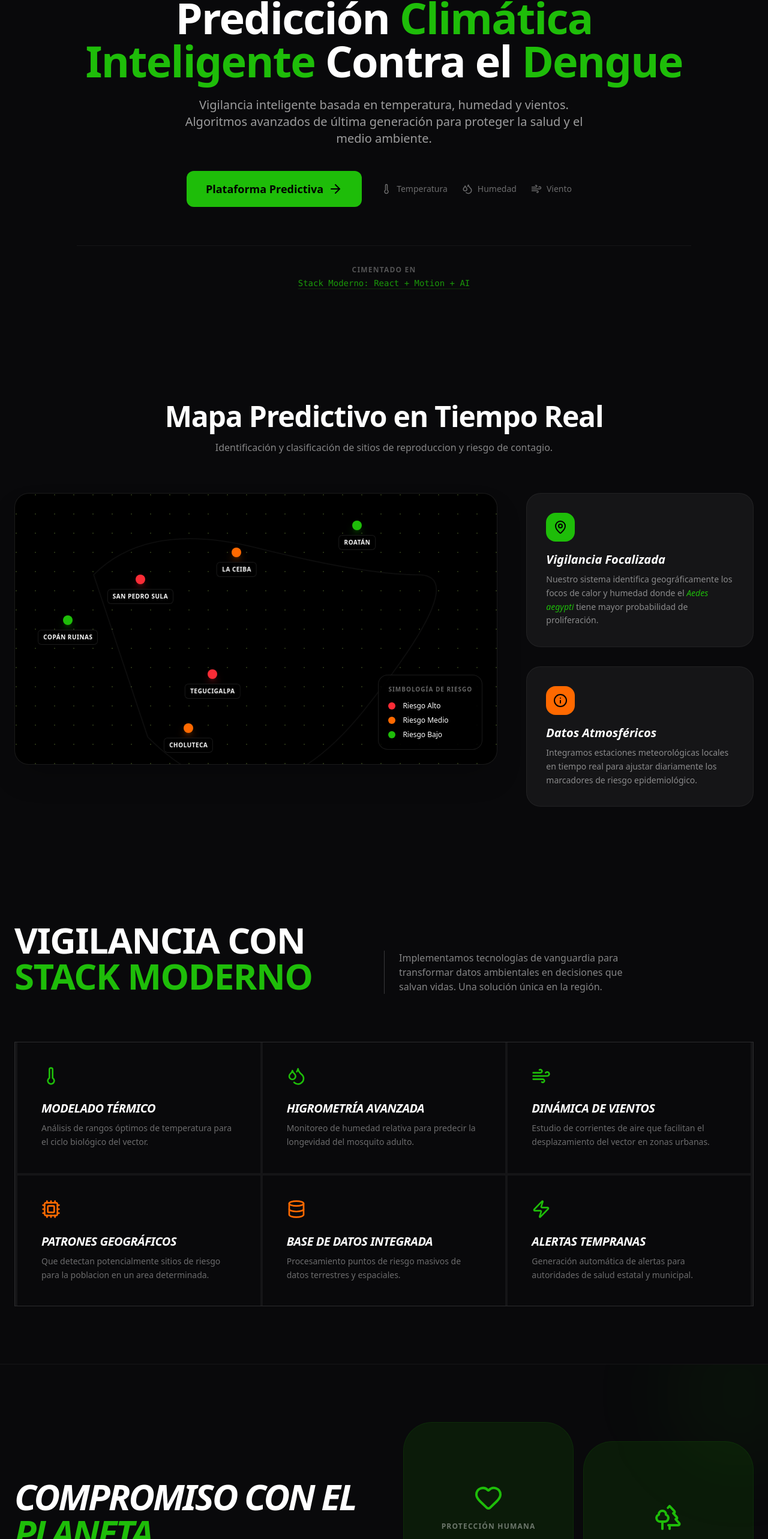
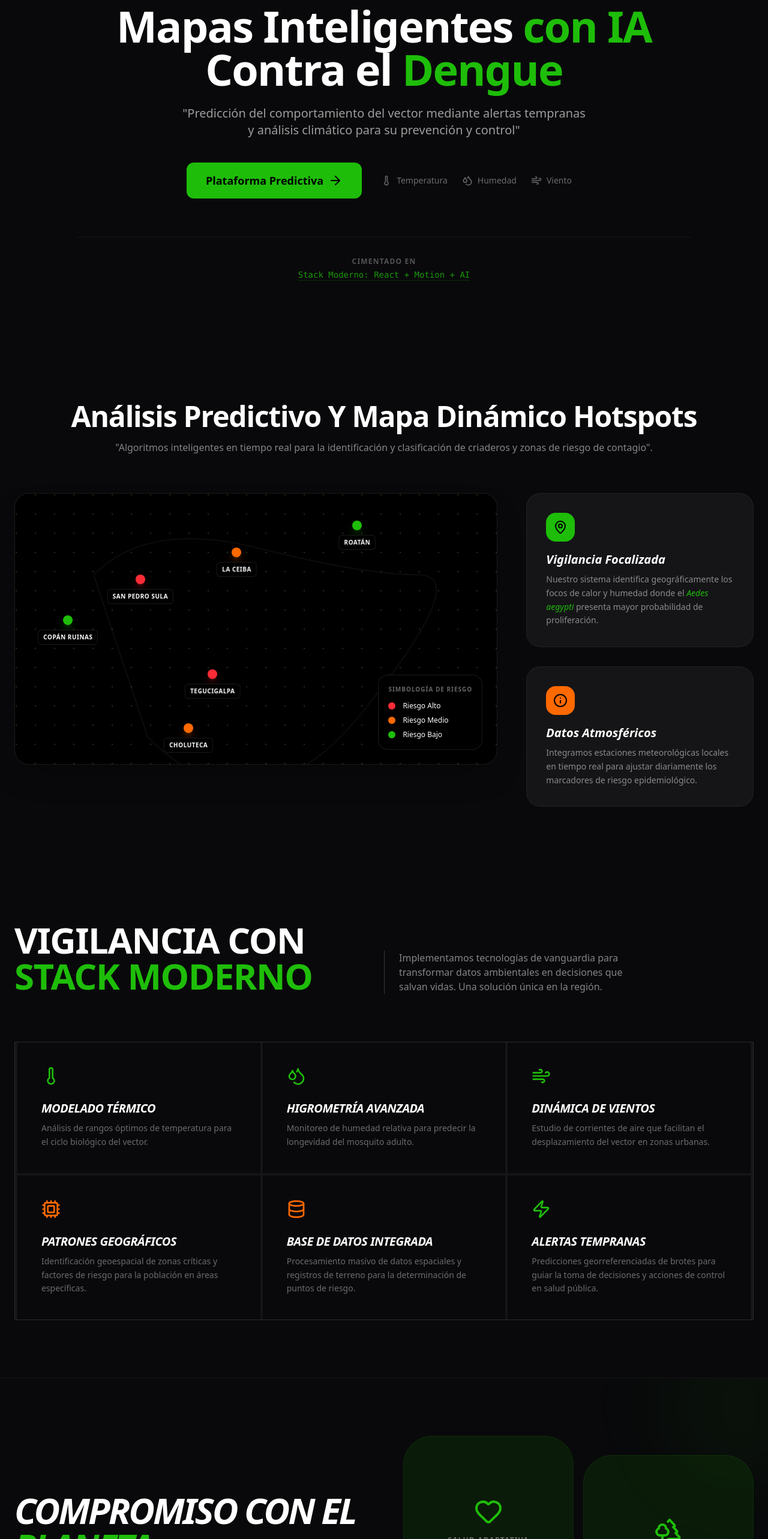
Before and after one commit to Jaguilar68/DenguemapHn-web, a React (Vite) app: page / in a window 1280 px wide. Shown: the part 226-2792 px from the top of the page at 60% size. Built offline with nearby package versions, Linux system fonts and the light colour scheme; no server answers.

Commit message:
mejorarU/I el SEO actualizacion de titulo y mejoras de contenido

```diff
--- a/src/components/Footer.tsx
+++ b/src/components/Footer.tsx
@@ -57,7 +57,9 @@ export default function Footer() {
 
         <div className="mt-20 pt-8 border-t border-white/5 flex flex-col md:flex-row justify-between items-center gap-6">
           <p className="text-[10px] font-medium tracking-widest text-white/20 uppercase" translate="no">
-            © 2026 DengueMap-Hn. todos los derechos reservados.
+            Desarrollado para la vigilancia epidemiológica en regiones endémicas. Primera fase implementada en Honduras.
+            <br />
+            © 2026 DengueMap-Hn. Todos los derechos reservados.
           </p>
           <div className="flex gap-8">
             <a href="#" className="text-[10px] font-medium tracking-widest text-white/20 hover:text-white transition-colors uppercase">Privacidad</a>
--- a/src/components/Hero.tsx
+++ b/src/components/Hero.tsx
@@ -21,10 +21,10 @@ export default function Hero() {
             Moderno Sistema de Vigilancia Epidemiológica
           </span>
           <h1 className="mb-6 text-5xl font-extrabold tracking-tight md:text-7xl lg:text-7xl">
-            Predicción <span className="text-tech-green">Climática Inteligente </span> Contra el <span className="text-tech-green">Dengue</span>
+            Mapas Inteligentes <span className="text-tech-green">con IA </span> Contra el <span className="text-tech-green">Dengue</span>
           </h1>
           <p className="mx-auto mb-10 max-w-2xl text-lg text-white/60 md:text-xl">
-            Vigilancia inteligente basada en temperatura, humedad y vientos. Algoritmos avanzados de última generación para proteger la salud y el medio ambiente.
+            "Predicción del comportamiento del vector mediante alertas tempranas y análisis climático para su prevención y control"
           </p>
         </motion.div>
 
--- a/src/components/PredictiveMap.tsx
+++ b/src/components/PredictiveMap.tsx
@@ -13,10 +13,9 @@ export default function PredictiveMap() {
     <section id="map" className="py-24 px-6 bg-deep-bg">
       <div className="mx-auto max-w-7xl">
         <div className="mb-16 text-center">
-          <h2 className="text-3xl font-bold tracking-tight md:text-5xl">Mapa Predictivo en Tiempo Real</h2>
-          <p className="mt-4 text-white/50">Identificación y clasificación de sitios de reproduccion y riesgo de contagio.</p>
+          <h2 className="text-3xl font-bold tracking-tight md:text-5xl">Análisis Predictivo Y Mapa Dinámico Hotspots</h2>
+          <p className="mt-4 text-white/50">"Algoritmos inteligentes en tiempo real para la identificación y clasificación de criaderos y zonas de riesgo de contagio".</p>
         </div>
-
         <div className="grid gap-12 lg:grid-cols-3">
           <div className="lg:col-span-2">
             <div className="relative aspect-video w-full overflow-hidden rounded-3xl border border-white/10 bg-black shadow-2xl">
@@ -77,7 +76,7 @@ export default function PredictiveMap() {
               </div>
               <h3 className="text-xl font-bold italic">Vigilancia Focalizada</h3>
               <p className="mt-2 text-sm leading-relaxed text-white/50">
-                Nuestro sistema identifica geográficamente los focos de calor y humedad donde el <em className="text-tech-green">Aedes aegypti</em> tiene mayor probabilidad de proliferación.
+                Nuestro sistema identifica geográficamente los focos de calor y humedad donde el <em className="text-tech-green">Aedes aegypti</em> presenta mayor probabilidad de proliferación.
               </p>
             </div>
 
--- a/src/components/SDGSection.tsx
+++ b/src/components/SDGSection.tsx
@@ -35,25 +35,25 @@ export default function SDGSection() {
               className="aspect-square flex flex-col justify-center items-center bg-tech-green/10 border border-tech-green/10 rounded-[3rem] p-8 text-center gap-4"
             >
               <Heart className="text-tech-green" size={48} />
-              <p className="text-xs font-bold uppercase text-white/40 tracking-widest">Protección Humana</p>
+              <p className="text-xs font-bold uppercase text-white/40 tracking-widest">SALUD ADAPTATIVA</p>
             </motion.div>
             <motion.div
               whileHover={{ y: -10 }}
               className="aspect-square translate-y-8 flex flex-col justify-center items-center bg-tech-green/10 border border-tech-green/10 rounded-[3rem] p-8 text-center gap-4"
             >
               <Trees className="text-tech-green" size={48} />
-              <p className="text-xs font-bold uppercase text-white/40 tracking-widest">Eco-Vigilancia</p>
+              <p className="text-xs font-bold uppercase text-white/40 tracking-widest">VIGILANCIA ECO-AMBIENTAL</p>
             </motion.div>
             <motion.div
               whileHover={{ y: -10 }}
               className="aspect-square -translate-y-4 flex flex-col justify-center items-center bg-tech-green/10 border border-tech-green/10 rounded-[3rem] p-8 text-center gap-4"
             >
               <Globe className="text-tech-green" size={48} />
-              <p className="text-xs font-bold uppercase text-white/40 tracking-widest">Escalabilidad Global</p>
+              <p className="text-xs font-bold uppercase text-white/40 tracking-widest">SISTEMA ESCALABLE</p>
             </motion.div>
             <div className="aspect-square bg-tech-green rounded-[3rem] p-8 flex items-end justify-start overflow-hidden relative">
                <span className="text-black font-black text-6xl opacity-20 absolute -top-4 -right-4">SDG</span>
-               <p className="text-black font-bold text-sm leading-tight relative z-10">Métrica de impacto real en comunidades vulnerables.</p>
+               <p className="text-gray-800 font-bold text-sm leading-tight relative z-10">IMPACTO SOCIAL Monitoreo y métricas de riesgo real para mitigar la vulnerabilidad en las comunidades más afectadas.</p>
             </div>
           </div>
         </div>
--- a/src/config/site.ts
+++ b/src/config/site.ts
@@ -30,19 +30,19 @@ export const TECH_FEATURES = [
   },
   {
     title: 'Patrones Geográficos',
-    desc: 'Que detectan potencialmente sitios de riesgo para la poblacion en un area determinada.',
+    desc: 'Identificación geoespacial de zonas críticas y factores de riesgo para la población en áreas específicas.',
     icon: Cpu,
     color: 'text-orange-500'
   },
   {
     title: 'Base de Datos Integrada',
-    desc: 'Procesamiento puntos de riesgo masivos de datos terrestres y espaciales.',
+    desc: 'Procesamiento masivo de datos espaciales y registros de terreno para la determinación de puntos de riesgo.',
     icon: Database,
     color: 'text-orange-500'
   },
   {
     title: 'Alertas Tempranas',
-    desc: 'Generación automática de alertas para autoridades de salud estatal y municipal.',
+    desc: 'Predicciones georreferenciadas de brotes para guiar la toma de decisiones y acciones de control en salud pública.',
     icon: Zap,
     color: 'text-tech-green'
   }
```
